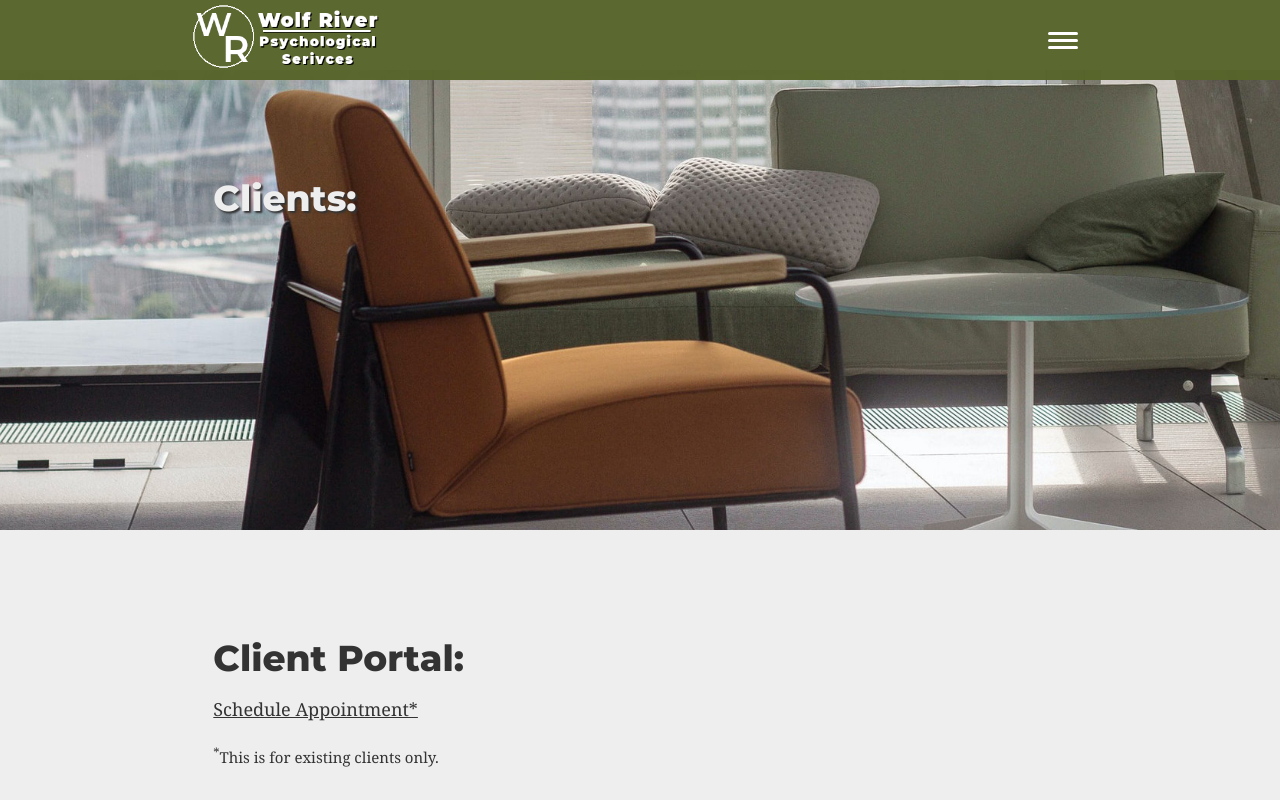
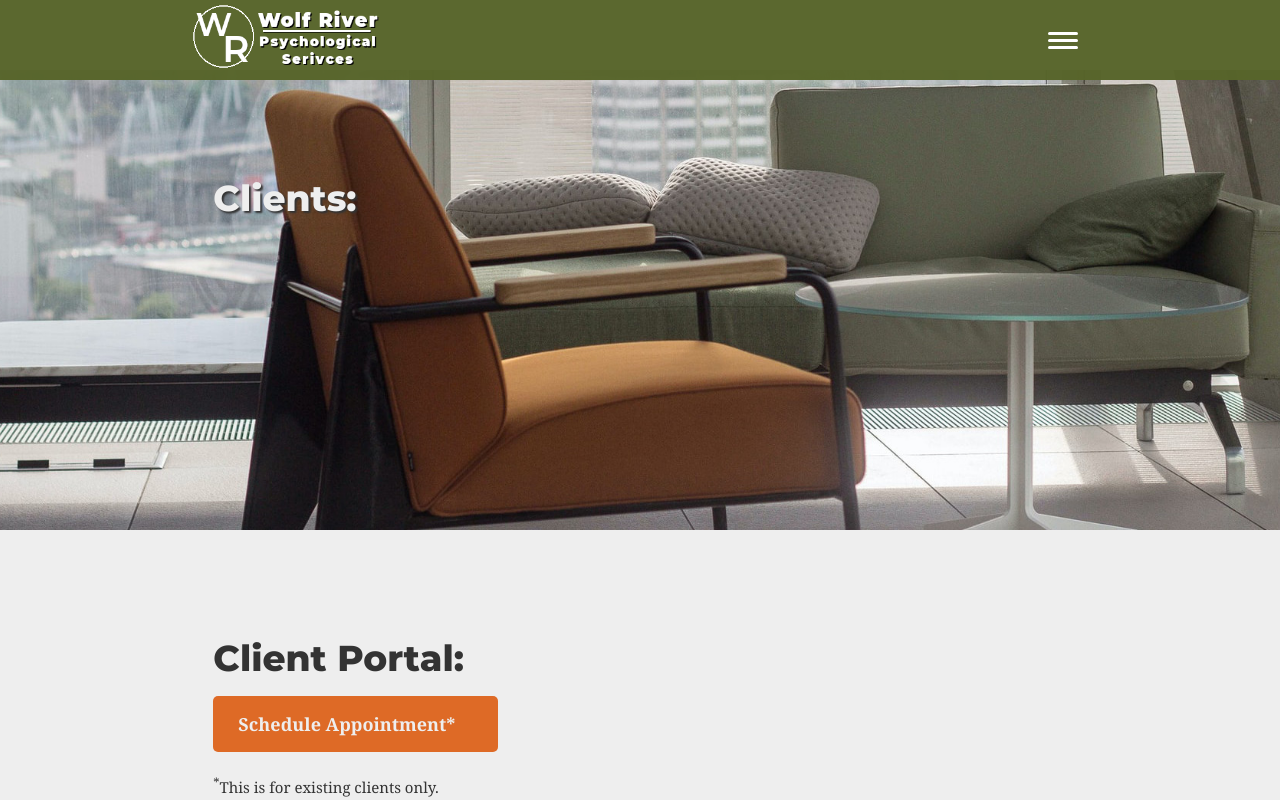
Before and after one commit to cast-iron-developer/wolf-river_2.0, a Next.js app: page /clients in a window 1280 px wide. Shown: the top 800 px of the page. Built offline with nearby package versions, Linux system fonts and the light colour scheme; a web font is replaced by a local one.

Commit message:
Made a few style changes

```diff
--- /dev/null
+++ b/assets/scss/modules/clients.module.scss
@@ -0,0 +1,12 @@
+@use "../misc/colors.scss" as *;
+
+.button {
+  display: block;
+  padding: 15px 25px;
+  background-color: #de6a26;
+  border-radius: 5px;
+  color: $white;
+  font-weight: bold;
+  text-decoration: none;
+  max-width: 285px;
+}
--- a/assets/scss/modules/index.module.scss
+++ b/assets/scss/modules/index.module.scss
@@ -115,5 +115,5 @@
 .drColdwellImg {
     border-radius: 5px;
     background-color: #eee;
-    border: 2px solid map-get($odiePallet, color5) !important;
+    border: 5px solid map-get($odiePallet, color5) !important;
 }
--- /dev/null
+++ b/assets/scss/thirdParty.css
@@ -0,0 +1,21 @@
+.spwidget-button-wrapper {
+    text-align: center;
+}
+.spwidget-button {
+    display: inline-block;
+    padding: 12px 24px;
+    color: #fff;
+    background: #de6a26;
+    border: 0;
+    border-radius: 4px;
+    font-size: 16px;
+    font-weight: 600;
+    text-decoration: none;
+}
+.spwidget-button:hover {
+    background: #d15913;
+}
+.spwidget-button:active {
+    color: rgba(255, 255, 255, 0.75);
+    box-shadow: 0 1px 3px rgba(0, 0, 0, 0.15) inset;
+}
--- a/pages/_app.js
+++ b/pages/_app.js
@@ -1,5 +1,6 @@
 import "../assets/scss/style.scss";
 import "../assets/fonts/typography.css";
+import "../assets/scss/thirdParty.css";
 import Head from "next/head";
 
 function MyApp({ Component, pageProps }) {
--- a/pages/clients/index.js
+++ b/pages/clients/index.js
@@ -5,6 +5,8 @@ import Link from "next/link";
 import Layout from "../../assets/components/layout";
 import SingleColumn from "../../assets/components/singleColumn";
 import LeftOffset from "../../assets/components/partials/LeftOffset";
+
+import classes from "../../assets/scss/modules/clients.module.scss";
 
 const Clients = () => (
     <>
@@ -24,7 +26,8 @@ const Clients = () => (
                     href="https://krystin-coldwell.clientsecure.me/"
                     passHref={true}
                 >
-                    Schedule Appointment*
+                    <a className={classes.button}
+                       target="_blank">Schedule Appointment*</a>
                 </Link>
                 <p>
                     <small>
```
Also changed, not shown: assets/clientAppt.html (deleted, +0 -31 lines).
